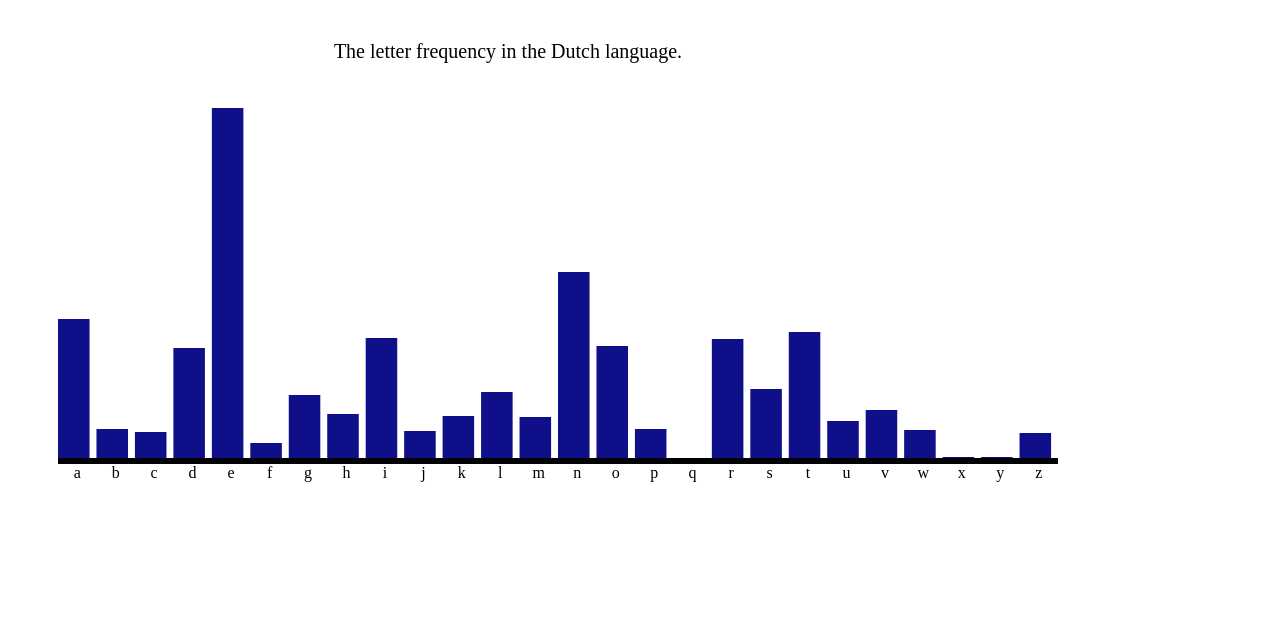
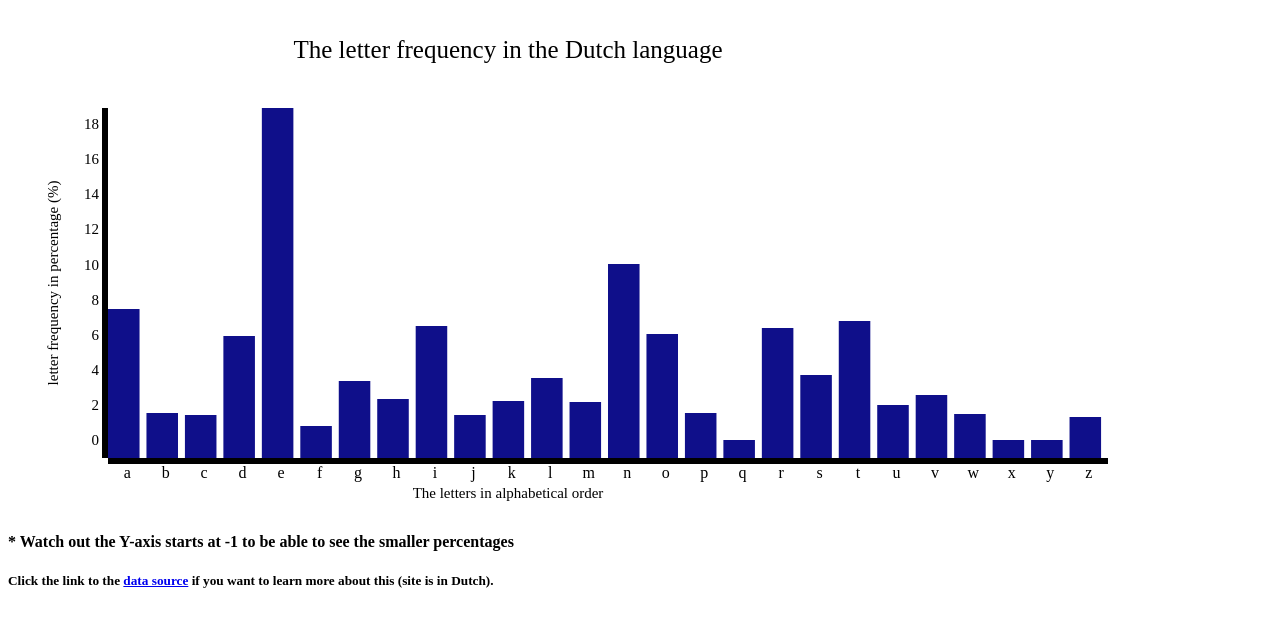
Before and after one commit to 11014067/homework, a plain HTML site: page Homework/week_3/barchard.html in a window 1280 px wide. Drawn offline with nearby package versions, Linux system fonts and the light colour scheme.

Commit message:
changes where made.....

```diff
--- a/Homework/week_3/barchard.html
+++ b/Homework/week_3/barchard.html
@@ -6,6 +6,10 @@
 		<script src="//d3js.org/d3.v3.min.js" charset="utf-8"></script>
 	</head>
 	<body onload="getData();">
-		<svg class="chard" width="1100" height="600"></svg>
+		<svg class="chard" width="1100" height="500"></svg>
+		<h4>* Watch out the Y-axis starts at -1 to be able to see the smaller percentages</h4>
+		<h5> Click the link to the
+			<a href="https://onzetaal.nl/taaladvies/letterfrequentie-in-het-nederlands">data source</a>
+		if you want to learn more about this (site is in Dutch). </h5>
 	</body>
 </html>
--- a/Homework/week_3/barchard.js
+++ b/Homework/week_3/barchard.js
@@ -1,73 +1,116 @@
-/****
+/***
+* Name: Sanne Oud
+* Student number: 11014067
+* Data processing
 *
-*
-****/
+* This script makes a graph of the letter frequency in the Dutch language.
+* Data is from: https://onzetaal.nl/taaladvies/letterfrequentie-in-het-nederlands
+***/
 
+/**
+* Get the data for the chart via d3 in json format.
+**/
 function getData(){
+	// get the json data via d3
 	d3.json("NL.json", function(data) {
 		svgChard(data);
 	});
 }
 
+/**
+* Draw the barchart for the Dutch letter frequency
+**/
 function svgChard(JSONdata){
-	console.log(JSONdata)
+	// set all the marges
 	var width = 1000;
 	var height = 350;
 	var upperSpace = 100
-	var leftSpace = 50
+	var leftSpace = 100
+
+	// set the barwidth
 	var barWidth = ((width - 50)/JSONdata.length)-5;
 
+	// set linear scales for the axis to draw the data later on
 	var x = d3.scale.linear()
 			.domain([0, d3.max(JSONdata,function(NL) { return (parseInt(NL.index));})])
 			.range([0, width]);
+	var y = d3.scale.linear()
+			.domain([-1, d3.max(JSONdata, function(NL) { return parseFloat(NL.percentage); })])
+			.rangeRound([height, 0]);
+	// also set a ordinal x scale for the x-axis label
 	var xOrdinal = d3.scale.ordinal()
 			.domain(["a", "b", "c", "d", "e", "f", "g", "h", "i", "j","k", "l", "m", "n", "o", "p", "q", "r", "s", "t", "u", "v", "w", "x", "y", "z"])
 			.rangeBands([0, width]);
-	var y = d3.scale.linear()
-			.domain([0, d3.max(JSONdata, function(NL) { return parseFloat(NL.percentage); })])
-			.rangeRound([height, 0]);
 
+	// get the DOM element for the chart
 	var bars = d3.select(".chard");
 
+	// draw the x axis
 	xAxis = d3.svg.axis().scale(xOrdinal).orient("bottom");
 	bars.append("g")
-		.attr("class", "x axis")
+		.attr("class", "x_axis")
 		.attr("transform", "translate(" + leftSpace + "," + (height+upperSpace) + ")")
 		.call(xAxis);
+
+	// draw the y axis
 	yAxis = d3.svg.axis().scale(y).orient("left");
 	bars.append("g")
-		.attr("class", "y axis")
-		.attr("x", "50")
+		.attr("font-size", "15px")
+		.attr("class", "y_axis")
+		.attr("transform", "translate(" + leftSpace + "," + upperSpace + ")")
 		.call(yAxis);
 
+	// draw the graph titles
+	// draw the title
 	bars.append("text")
-		.attr("x", width/2)
-		.attr("y", upperSpace/2)
+		.attr("x", width / 2)
+		.attr("y", upperSpace / 2)
 		.attr("text-anchor", "middle")
-		.style("font-size", "20px")
-		.text("The letter frequency in the Dutch language.")
+		.style("font-size", "25px")
+		.text("The letter frequency in the Dutch language")
+	// draw the x axis title
+	bars.append("text")
+		.attr("x", width / 2)
+		.attr("y", height + upperSpace + 40)
+		.attr("text-anchor", "middle")
+		.style("font-size", "15px")
+		.text("The letters in alphabetical order")
+	// draw the y axis title and rotate it
+	bars.append("text")
+		.attr("x", ((height / 2) + upperSpace)*-1)
+		.attr("y", leftSpace / 2)
+		.attr("transform", "rotate(-90)")
+		.attr("text-anchor", "middle")
+		.style("font-size", "15px")
+		.text("letter frequency in percentage (%)")
 
+	// draw a bar for each data point
 	bars.selectAll("data")
 		.data(JSONdata)
 		.enter()
 		.append("rect")
+			// draw a dark blue rect
 			.attr("x", function(NL, index) { return x(index) + leftSpace; })
 			.attr("y", function(NL) { return y(NL.percentage) + upperSpace; })
 			.attr("height", function(NL) { return height - y(NL.percentage); })
 			.attr("width", barWidth)
 			.attr("fill", "#0F0F8A")
+			// if you go over the rect, make it red and show the data
 			.on("mouseover", function() {
 				d3.select(this).attr("fill", "#8A0F0F");
 				var place = d3.select(this).attr("x");
 				place = "text[x='" + place + "']";
 				bars.selectAll(place).attr("visibility", "visible");
 				})
+			// if you go off of the rect change everything back to normal
 			.on("mouseout", function() {
 				d3.select(this).attr("fill", "#0F0F8A");
 				var place = d3.select(this).attr("x");
 				place = "text[x='" + place + "']";
 				bars.selectAll(place).attr("visibility", "hidden");
 				})
+
+	// set a invisible text div with the data for each data point
 	bars.selectAll("data")
 		.data(JSONdata)
 		.enter()
@@ -81,8 +124,4 @@ function svgChard(JSONdata){
 		.attr("fill", "white")
 		.attr("visibility", "hidden")
 		.text(function(NL) { return NL.percentage;})
-
 }
-
-
-///np
```
